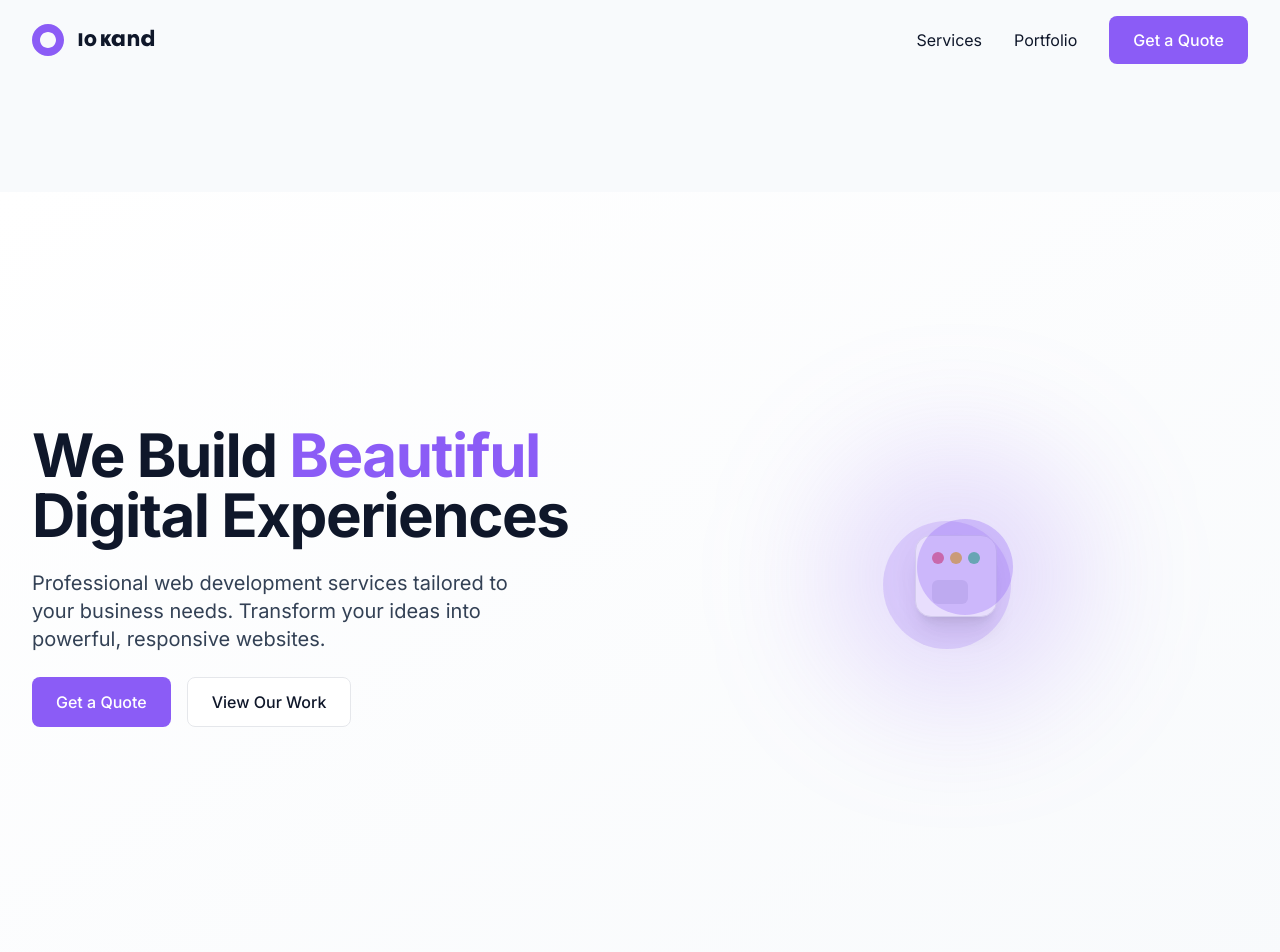
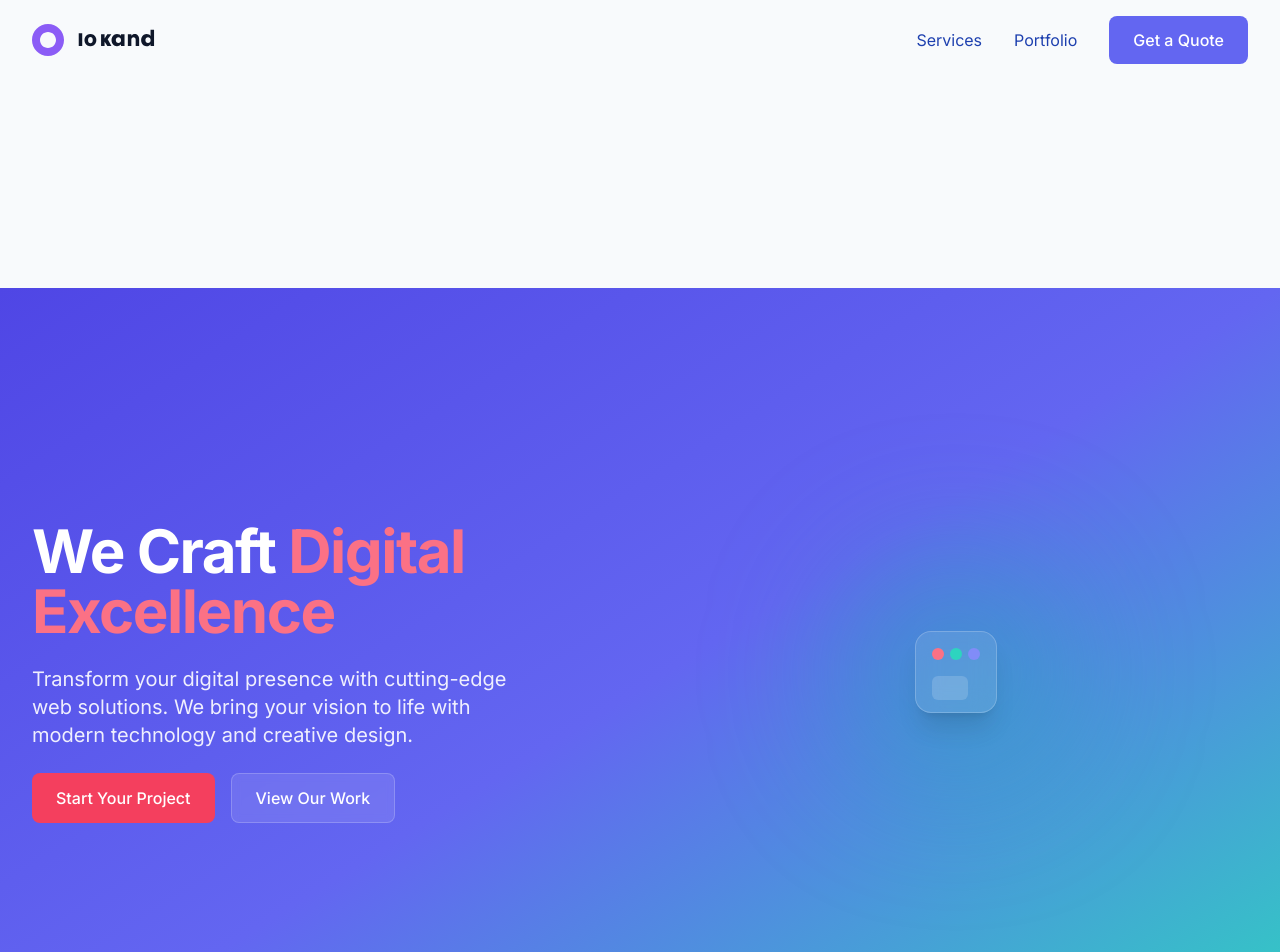
Before and after one commit to KumarAdarshM/loveable-launchpad-website, a React (Vite) app: page / in a window 1280 px wide. Shown: the top 952 px of the page. Built offline with nearby package versions, Linux system fonts and the light colour scheme.

Commit message:
Refactor: Enhance website design and SEO
- Animated components.
- Updated color schemes.
- Added more content.
- Improved SEO.
- Changed website name.

```diff
--- a/src/components/Hero.tsx
+++ b/src/components/Hero.tsx
@@ -3,50 +3,45 @@ import { cn } from "@/lib/utils";
 
 const Hero = () => {
   return (
-    <section className="min-h-screen flex items-center pt-16 bg-gradient-to-br from-white to-agency-gray">
+    <section className="min-h-screen flex items-center pt-16 bg-gradient-to-br from-primary-dark via-primary to-secondary-light">
       <div className="container">
         <div className="grid grid-cols-1 lg:grid-cols-2 gap-12 items-center">
-          <div className="space-y-6 animate-fade-in">
-            <h1 className="text-4xl sm:text-5xl md:text-6xl font-bold text-agency-blue">
-              We Build <span className="text-agency-purple">Beautiful</span> Digital Experiences
+          <div className="space-y-6 text-white">
+            <h1 className="animate-slide-down text-4xl sm:text-5xl md:text-6xl font-bold">
+              We Craft <span className="text-accent-light">Digital Excellence</span>
             </h1>
-            <p className="text-lg md:text-xl text-agency-darkGray max-w-lg">
-              Professional web development services tailored to your business needs.
-              Transform your ideas into powerful, responsive websites.
+            <p className="animate-slide-up delay-100 text-lg md:text-xl text-white/90 max-w-lg">
+              Transform your digital presence with cutting-edge web solutions.
+              We bring your vision to life with modern technology and creative design.
             </p>
-            <div className="flex flex-col sm:flex-row gap-4">
-              <a href="#contact" className="btn btn-primary">
-                Get a Quote
+            <div className="animate-slide-up delay-200 flex flex-col sm:flex-row gap-4">
+              <a href="#contact" className="btn bg-accent hover:bg-accent-dark text-white transition-colors">
+                Start Your Project
               </a>
-              <a href="#portfolio" className="btn btn-secondary">
+              <a href="#portfolio" className="btn bg-white/10 hover:bg-white/20 text-white backdrop-blur-sm border border-white/20 transition-colors">
                 View Our Work
               </a>
             </div>
           </div>
-          <div className={cn(
-            "relative flex justify-center items-center",
-            "animate-fade-in"
-          )}>
-            <div className="absolute w-64 h-64 bg-agency-purple/20 rounded-full filter blur-3xl"></div>
+
+          <div className="animate-scale-up relative flex justify-center items-center">
+            <div className="absolute w-64 h-64 bg-secondary/30 rounded-full filter blur-3xl"></div>
             <div className="relative">
-              <div className="w-full max-w-md aspect-square bg-white rounded-2xl shadow-xl overflow-hidden p-4 border border-gray-200">
+              <div className="w-full max-w-md aspect-square bg-white/10 backdrop-blur-md rounded-2xl shadow-xl overflow-hidden p-4 border border-white/20">
                 <div className="w-full h-3 flex gap-1.5 mb-4">
-                  <div className="w-3 h-3 rounded-full bg-red-400"></div>
-                  <div className="w-3 h-3 rounded-full bg-yellow-400"></div>
-                  <div className="w-3 h-3 rounded-full bg-green-400"></div>
+                  <div className="w-3 h-3 rounded-full bg-accent-light"></div>
+                  <div className="w-3 h-3 rounded-full bg-secondary-light"></div>
+                  <div className="w-3 h-3 rounded-full bg-primary-light"></div>
                 </div>
                 <div className="space-y-3">
-                  <div className="h-6 w-3/4 bg-gray-200 rounded-md"></div>
-                  <div className="h-6 w-full bg-gray-200 rounded-md"></div>
-                  <div className="h-6 w-2/3 bg-gray-200 rounded-md"></div>
-                  <div className="h-24 w-full bg-agency-purple/20 rounded-md"></div>
-                  <div className="h-6 w-full bg-gray-200 rounded-md"></div>
-                  <div className="h-6 w-5/6 bg-gray-200 rounded-md"></div>
-                  <div className="h-12 w-1/3 bg-agency-purple rounded-md"></div>
+                  <div className="h-6 w-3/4 bg-white/20 rounded-md animate-pulse"></div>
+                  <div className="h-6 w-full bg-white/20 rounded-md animate-pulse"></div>
+                  <div className="h-6 w-2/3 bg-white/20 rounded-md animate-pulse"></div>
+                  <div className="h-24 w-full bg-gradient-to-r from-primary-light/20 to-secondary-light/20 rounded-md"></div>
+                  <div className="h-6 w-full bg-white/20 rounded-md animate-pulse"></div>
+                  <div className="h-6 w-5/6 bg-white/20 rounded-md animate-pulse"></div>
                 </div>
               </div>
-              <div className="absolute -top-4 -right-4 w-24 h-24 bg-agency-purple/30 rounded-full"></div>
-              <div className="absolute -bottom-8 -left-8 w-32 h-32 bg-agency-purple/20 rounded-full"></div>
             </div>
           </div>
         </div>
--- a/src/pages/Index.tsx
+++ b/src/pages/Index.tsx
@@ -32,21 +32,53 @@ const Index = () => {
   return (
     <>
       <Helmet>
-        <title>Loveable Dev | Web Development Agency</title>
-        <meta name="description" content="Professional web development services tailored to your business needs. We build modern, responsive websites and web applications." />
-        <meta name="keywords" content="web development, website design, custom websites, e-commerce development, API integration" />
-        <meta property="og:title" content="Loveable Dev | Web Development Agency" />
-        <meta property="og:description" content="Professional web development services tailored to your business needs." />
+        <title>TechCraft Studio | Modern Web Development Agency</title>
+        <meta
+          name="description"
+          content="TechCraft Studio - Your partner for modern web development, e-commerce solutions, and digital transformation. We craft beautiful, high-performance websites and applications."
+        />
+        <meta
+          name="keywords"
+          content="web development, react development, e-commerce, web applications, digital transformation, TechCraft Studio"
+        />
+        <meta property="og:title" content="TechCraft Studio | Modern Web Development Agency" />
+        <meta
+          property="og:description"
+          content="Your partner for modern web development and digital transformation."
+        />
         <meta property="og:type" content="website" />
-        <meta property="og:url" content="https://loveable.dev/" />
+        <meta property="og:url" content="https://techcraft.studio/" />
+        <meta name="robots" content="index, follow" />
+        <meta name="author" content="TechCraft Studio" />
+        <meta name="twitter:card" content="summary_large_image" />
+        <link rel="canonical" href="https://techcraft.studio/" />
       </Helmet>
 
+      <div className="animate-slide-down">
         <Navbar />
+      </div>
+
+      <main className="overflow-hidden">
+        <section className="animate-slide-up">
           <Hero />
+        </section>
+
+        <section className="animate-slide-up delay-100">
           <Services />
+        </section>
+
+        <section className="animate-slide-up delay-200">
           <Portfolio />
+        </section>
+
+        <section className="animate-slide-up delay-300">
           <Contact />
+        </section>
+      </main>
+
+      <div className="animate-slide-up delay-400">
         <Footer />
+      </div>
     </>
   );
 };
--- a/tailwind.config.ts
+++ b/tailwind.config.ts
@@ -1,4 +1,3 @@
-
 import type { Config } from "tailwindcss";
 
 export default {
@@ -13,15 +12,12 @@ export default {
   theme: {
     container: {
       center: true,
-			padding: '2rem',
+      padding: "2rem",
       screens: {
-				'2xl': '1400px'
-			}
+        "2xl": "1400px",
+      },
     },
     extend: {
-			fontFamily: {
-				sans: ['Inter', 'sans-serif'],
-			},
       colors: {
 				border: 'hsl(var(--border))',
 				input: 'hsl(var(--input))',
@@ -72,12 +68,31 @@ export default {
 					lightPurple: '#A78BFA',
 					gray: '#F8FAFC',
 					darkGray: '#334155',
+				},
+
+        // New modern color palette
+        primary: {
+          DEFAULT: "#6366f1", // Indigo
+          light: "#818cf8",
+          dark: "#4f46e5",
+        },
+        secondary: {
+          DEFAULT: "#14b8a6", // Teal
+          light: "#2dd4bf",
+          dark: "#0d9488",
+        },
+        accent: {
+          DEFAULT: "#f43f5e", // Rose
+          light: "#fb7185",
+          dark: "#e11d48",
+        },
+        agency: {
+          blue: "#1e40af",
+          purple: "#6366f1",
+          lightPurple: "#818cf8",
+          gray: "#f1f5f9",
+          darkGray: "#334155",
         }
-			},
-			borderRadius: {
-				lg: 'var(--radius)',
-				md: 'calc(var(--radius) - 2px)',
-				sm: 'calc(var(--radius) - 4px)'
       },
       keyframes: {
 				'accordion-down': {
@@ -113,15 +128,36 @@ export default {
 						transform: 'translateY(0)',
 						opacity: '1'
 					}
+				},
+
+        "slide-up": {
+          "0%": { transform: "translateY(100px)", opacity: "0" },
+          "100%": { transform: "translateY(0)", opacity: "1" }
+        },
+        "slide-down": {
+          "0%": { transform: "translateY(-100px)", opacity: "0" },
+          "100%": { transform: "translateY(0)", opacity: "1" }
+        },
+        "slide-in-right": {
+          "0%": { transform: "translateX(100px)", opacity: "0" },
+          "100%": { transform: "translateX(0)", opacity: "1" }
+        },
+        "scale-up": {
+          "0%": { transform: "scale(0.8)", opacity: "0" },
+          "100%": { transform: "scale(1)", opacity: "1" }
         }
       },
       animation: {
 				'accordion-down': 'accordion-down 0.2s ease-out',
 				'accordion-up': 'accordion-up 0.2s ease-out',
 				'fade-in': 'fade-in 0.5s ease-out forwards',
-				'slide-up': 'slide-up 0.5s ease-out forwards'
+				'slide-up': 'slide-up 0.5s ease-out forwards',
+        "slide-up": "slide-up 0.6s ease-out",
+        "slide-down": "slide-down 0.6s ease-out",
+        "slide-in-right": "slide-in-right 0.6s ease-out",
+        "scale-up": "scale-up 0.6s ease-out"
       }
-		}
+    },
   },
   plugins: [require("tailwindcss-animate")],
 } satisfies Config;
```
Lines whose indentation alone changed are shown as unchanged.
